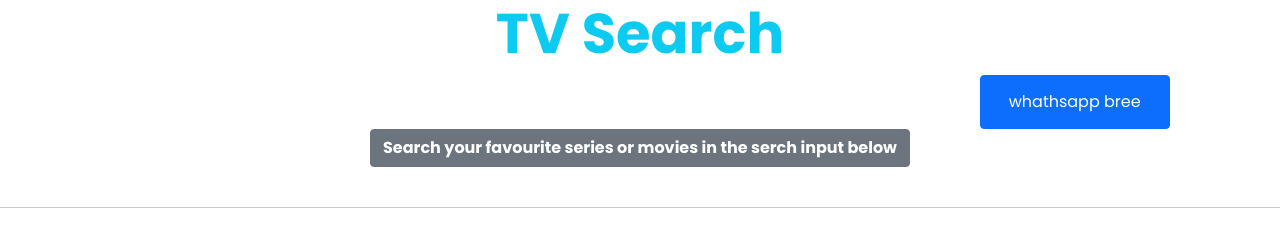
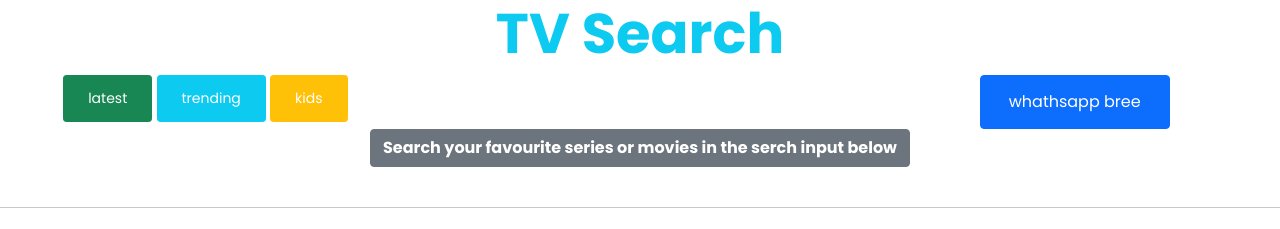
Before and after one commit to Bria222/movie-TVmaze-API, a plain HTML site: page index.html in a window 1280 px wide. Shown: the top 229 px of the page. Drawn offline with nearby package versions, Linux system fonts and the light colour scheme.

Commit message:
add navigation

```diff
--- a/index.html
+++ b/index.html
@@ -13,7 +13,11 @@
    <div class="jumbotron text-center">
       <h1 class="display-4 text-capitalize text-info fw-bolder">TV Search</h1>
       <div class="row">
-      <div class="col md-4"></div>
+      <div class="col md-4">
+        <button class="btn btn-success btn-sm"><a href="https:wa.me//+254710889090" class="nav-link text-white">latest</a></button>
+        <button class="btn btn-info btn-sm"><a href="https:wa.me//+254710889090" class="nav-link text-white">trending</a></button>
+        <button class="btn btn-warning btn-sm"><a href="https:wa.me//+254710889090" class="nav-link text-white">kids</a></button>
+      </div>
       <div class="col md-4"></div>
       <div class="col md-4">
 
```
